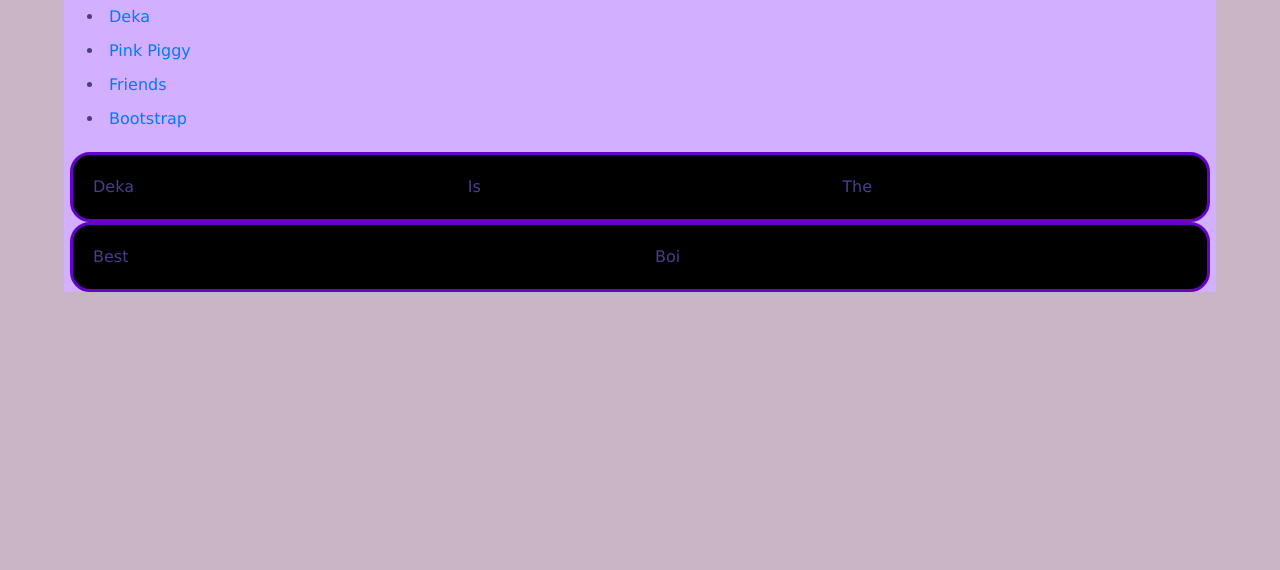
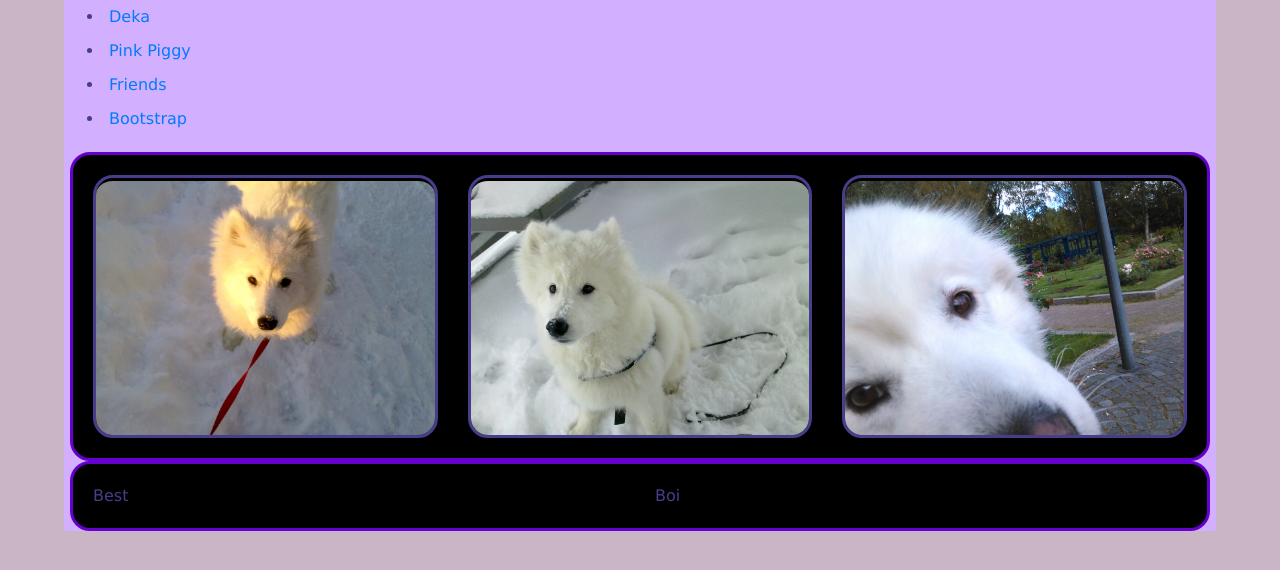
Before and after one commit to Catm1nt/webdev_basics, a plain HTML site: page bootstrap.html in a window 1280 px wide. Drawn offline with nearby package versions, Linux system fonts and the light colour scheme.

Commit message:
Update bootstrap.html

```diff
--- a/bootstrap.html
+++ b/bootstrap.html
@@ -20,13 +20,13 @@
     <div class="container">
         <div class="row">
             <div class="col-sm">
-                Deka
+                <img src="shoobie1.jpg" id=shoobie1 alt="Cutest dog in the world">
             </div>
             <div class="col-sm">
-                Is
+                <img src="shoobie2.jpg" id=shoobie2 alt="Cutest dog in the world">
             </div>
             <div class="col-sm">
-                The
+                <img src="shoobie3.jpg" id=shoobie3 alt="Cutest dog in the world">
             </div>
         </div>
     </div>
```
